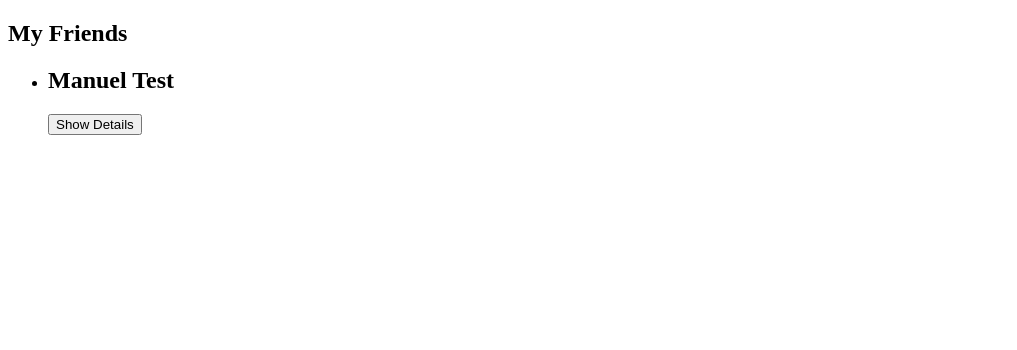
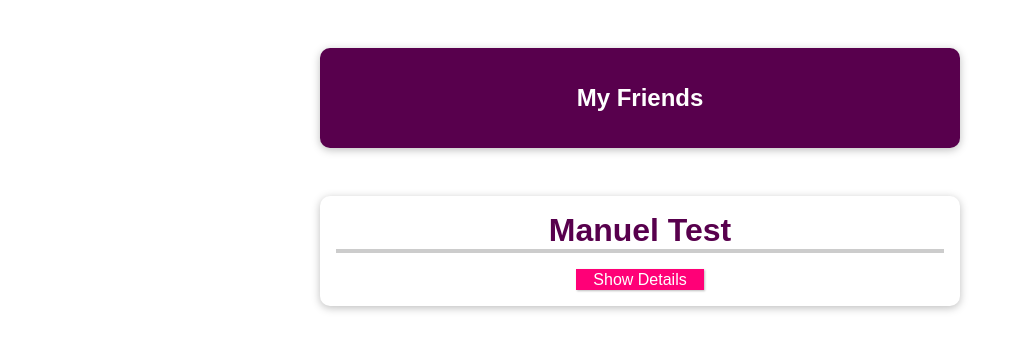
Before and after one commit to KalZheng/Vue-FriendList2, a Vue app: page / in a window 1280 px wide. Shown: the top 350 px of the page, without its empty margins (0-1017 px from the left). Built offline with nearby package versions, Linux system fonts and the light colour scheme.

Commit message:
add styling

```diff
--- a/src/App.vue
+++ b/src/App.vue
@@ -1,6 +1,8 @@
 <template>
   <section>
-    <h2>My Friends</h2>
+    <header>
+      <h1>My Friends</h1>
+    </header>
     <ul>
       <friend-contact />
     </ul>
@@ -29,3 +31,69 @@ export default {
   },
 };
 </script>
+
+<style>
+* {
+  box-sizing: border-box;
+}
+
+html {
+  font-family: "Jost", sans-serif;
+}
+
+body {
+  margin: 0;
+}
+
+header {
+  box-shadow: 0 2px 8px rgba(0, 0, 0, 0.26);
+  margin: 3rem auto;
+  border-radius: 10px;
+  padding: 1rem;
+  background-color: #58004d;
+  color: white;
+  text-align: center;
+  width: 90%;
+  max-width: 40rem;
+}
+
+#app ul {
+  margin: 0;
+  padding: 0;
+  list-style: none;
+}
+
+#app li {
+  box-shadow: 0 2px 8px rgba(0, 0, 0, 0.26);
+  margin: 1rem auto;
+  border-radius: 10px;
+  padding: 1rem;
+  text-align: center;
+  width: 90%;
+  max-width: 40rem;
+}
+
+#app h2 {
+  font-size: 2rem;
+  border-bottom: 4px solid #ccc;
+  color: #58004d;
+  margin: 0 0 1rem 0;
+}
+
+#app button {
+  font: inherit;
+  cursor: pointer;
+  border: 1px solid #ff0077;
+  background-color: #ff0077;
+  color: white;
+  padding: 0.05rem 1rem;
+  box-shadow: 1px 1px 2px rgba(0, 0, 0, 0.26);
+}
+
+#app button:hover,
+#app button:active {
+  background-color: #ec3169;
+  border-color: #ec3169;
+  box-shadow: 1px 1px 4px rgba(0, 0, 0, 0.26);
+}
+</style>
```
